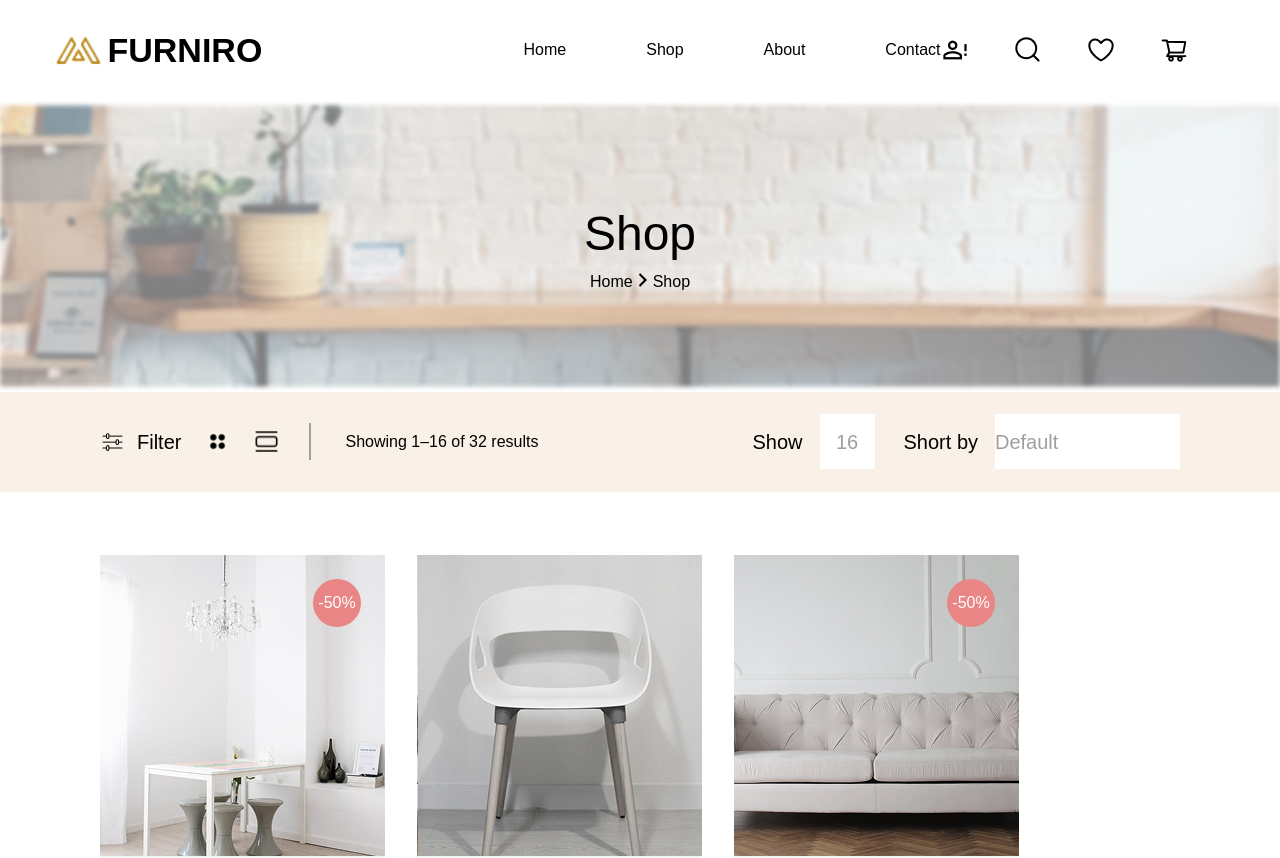
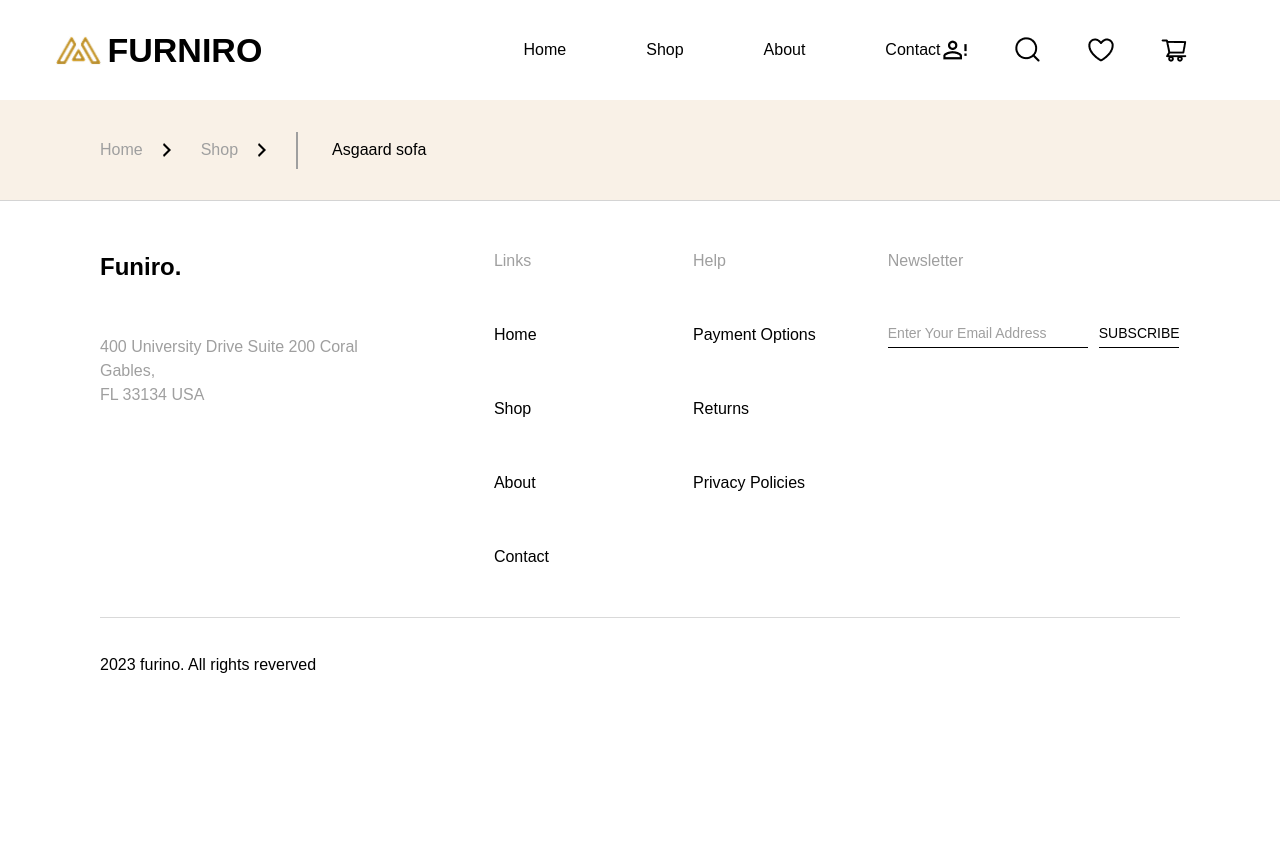
Before and after one commit to DangHuuLong/Furniture-Landing-Page, a React (Vite) app: page / in a window 1280 px wide. Shown: the top 858 px of the page. After the commit the page ends 800 px from the top, so only its background shows below. Built offline with nearby package versions, Linux system fonts and the light colour scheme.

Commit message:
feat(single product): implement tab bar

```diff
--- a/package.json
+++ b/package.json
@@ -11,7 +11,8 @@
   },
   "dependencies": {
     "react": "^19.1.1",
-    "react-dom": "^19.1.1"
+    "react-dom": "^19.1.1",
+    "react-router-dom": "^7.9.3"
   },
   "devDependencies": {
     "@eslint/js": "^9.36.0",
--- a/src/App.jsx
+++ b/src/App.jsx
@@ -1,14 +1,21 @@
+import { BrowserRouter, Routes, Route } from "react-router-dom";
 import Footer from './pages/Home/Footer'
 import Header from './pages/Home/Header'
 import Home from './pages/Home/home'
-import Shop from './pages/Shop/Shop'
+import Shop from './pages/Shop/shop'
+import SingleProduct from './pages/SingleProduct/SingleProduct'
 function App() {
 
   return (
     <>
-      <Header />
-      <Shop />
-      <Footer />
+      <BrowserRouter>
+        <Header />
+        <Routes>
+          <Route path='/' element={<SingleProduct />} />
+          <Route path='/shop' element={<Shop/>}/>
+        </Routes>
+        <Footer />
+      </BrowserRouter>
     </>
   )
 }
--- a/src/pages/Home/header.jsx
+++ b/src/pages/Home/header.jsx
@@ -1,3 +1,4 @@
+import { Link, NavLink, useNavigate } from "react-router-dom";
 function Header() {
   return (
     <>
@@ -45,7 +46,7 @@ function Header() {
             fontSize: 16,
             color: '#000000ff',
           }}>
-            Home
+            <Link to="/" style={{ textDecoration: "none", color: "inherit", font: "inherit" }}>Home</Link>
           </p>
           <p style={{
             fontFamily: '"Poppins", sans-serif',
@@ -53,7 +54,7 @@ function Header() {
             fontSize: 16,
             color: '#000000ff',
           }}>
-            Shop
+            <Link to="/shop" style={{ textDecoration: "none", color: "inherit", font: "inherit" }}>Shop</Link>
           </p>
           <p style={{
             fontFamily: '"Poppins", sans-serif',
--- /dev/null
+++ b/src/pages/SingleProduct/SingleProduct.jsx
@@ -0,0 +1,9 @@
+import TabBar from "./TabBar"
+function SingleProduct() {
+  return (
+    <>
+      <TabBar />
+    </>
+  )
+}
+export default SingleProduct
--- /dev/null
+++ b/src/pages/SingleProduct/TabBar.jsx
@@ -0,0 +1,51 @@
+function TabBar() {
+  return (
+    <div style={{
+      height: '100px',
+      width: '100%',
+      backgroundColor: 'rgba(249,241,231,1)',
+      paddingLeft: '100px',
+      display: 'flex',
+      alignItems: 'center',
+    }}>
+      <p style={{
+        fontFamily: '"Poppins", sans-serif',
+        fontWeight: 400,
+        fontSize: 16,
+        color: 'rgba(159, 159, 159, 1)',
+        marginRight: 14,
+      }}>Home</p>
+      <img src="./src/pages/SingleProduct/images/dashicons_arrow-down-alt2.png" style={{
+        width: 20,
+        height: 20,
+        marginRight: 24,
+      }}/>
+      <p style={{
+        fontFamily: '"Poppins", sans-serif',
+        fontWeight: 400,
+        fontSize: 16,
+        color: 'rgba(159, 159, 159, 1)',
+        marginRight: 14,
+      }}>Shop</p>
+      <img src="./src/pages/SingleProduct/images/dashicons_arrow-down-alt2.png" style={{
+        width: 20,
+        height: 20,
+        marginRight: 24,
+      }} />
+      <div style={{
+        width: 2,
+        height: 37,
+        backgroundColor: 'rgba(159, 159, 159, 1)',
+        marginRight: 34,
+      }}></div>
+      <p style={{
+        fontFamily: '"Poppins", sans-serif',
+        fontWeight: 400,
+        fontSize: 16,
+        color: 'rgba(0, 0, 0, 1)',
+      }}>Asgaard sofa</p>
+    </div>
+  )
+}
+
+export default TabBar
```
Also changed, not shown: src/pages/SingleProduct/images/dashicons_arrow-down-alt2.png (added), 1 other file (tests, documents, lock files or other folders).
